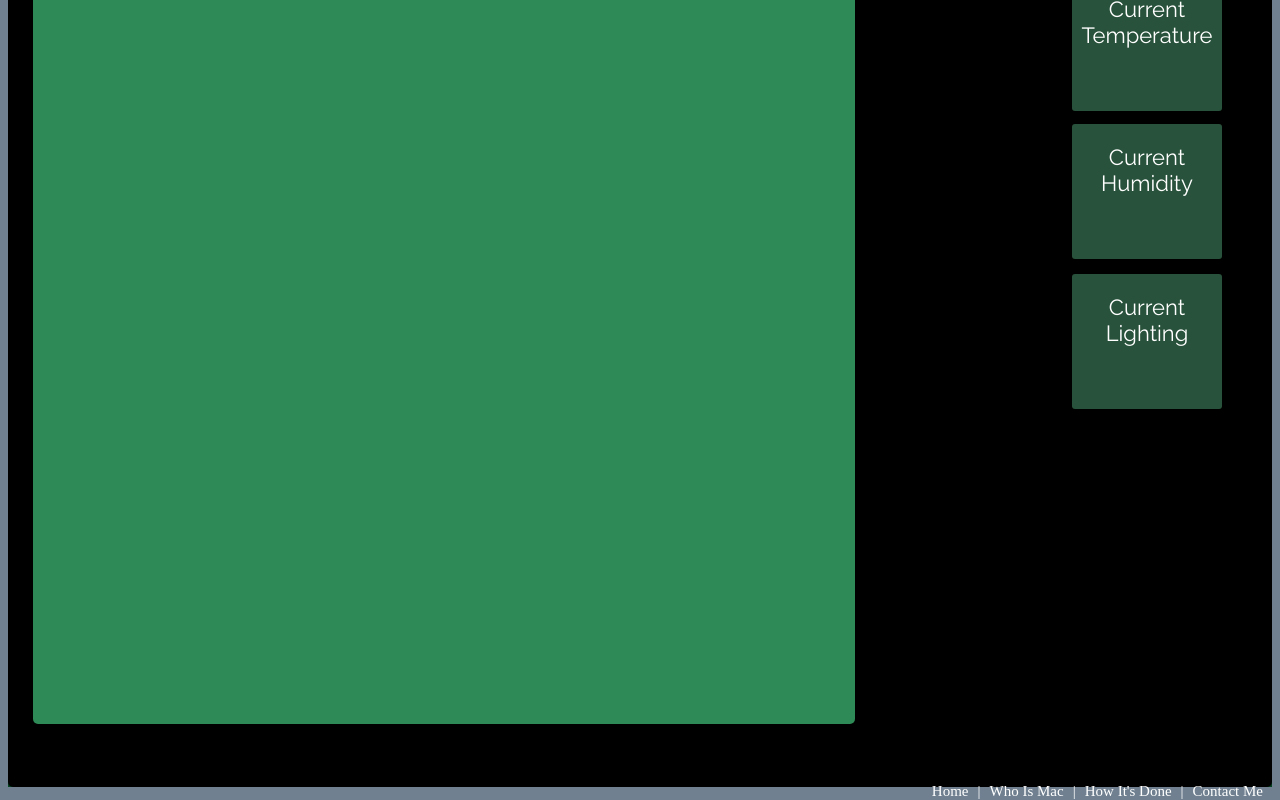
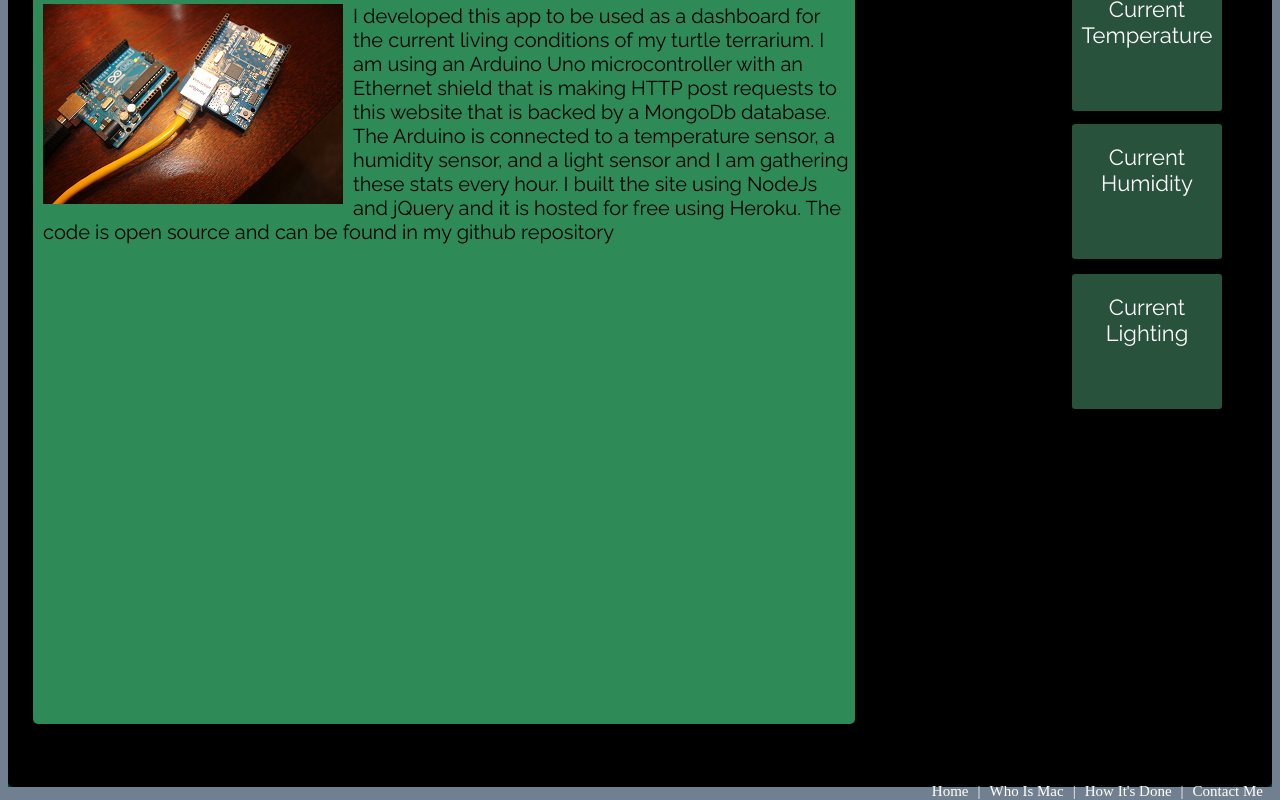
Before and after one commit to teeceli/macmonitor, a website: page client/index.html in a window 1280 px wide. Both pictures are taken after a click on the element "How It's Done". Shown: the part 180-980 px from the top of the page. Drawn offline with nearby package versions, Linux system fonts and the light colour scheme; no server answers.

Commit message:
added How Its Done content

```diff
--- a/client/css/macmonitor.css
+++ b/client/css/macmonitor.css
@@ -55,7 +55,7 @@
 	position: relative;
 }
 
-#mac-photo {
+#content-photo {
 	float: left;
 	padding-right: 10px;
 }
--- a/client/js/mac_mon.js
+++ b/client/js/mac_mon.js
@@ -8,6 +8,10 @@
 
 	$("#who-is-mac").on("click", function () {
 		addWhoIsMac();
+	});
+
+	$("#how-its-done").on("click", function () {
+		addHowItsDone();
 	});
 
 	$("#home").on("click", function () {
@@ -47,24 +51,25 @@
 		var dateLastChecked = "Conditions last checked " + timeAgo;
 		var textNode = document.createTextNode(dateLastChecked);
 		lastChecked.appendChild(textNode);
+	});
 
-	});
+	addWhoIsMac();
 };
 
 function loadGraph() {
 	var mainContentElement = document.getElementById('main-square-text-content');
 	mainContentElement.innerHTML = '';
+	addWhoIsMac();
 }
 
 function addWhoIsMac() {
 
 	var mainContentElement = document.getElementById('main-square-text-content');
 	mainContentElement.innerHTML = '';
-	var span = document.createElement("span");
 
 	var macPhoto = document.createElement("img");
 	macPhoto.src = "../images/mac.png";
-	macPhoto.id = "mac-photo";
+	macPhoto.id = "content-photo";
 	mainContentElement.appendChild(macPhoto);
 
 	var macText = "Mac is a one year old Southeastern Box Turtle that we rescued from a bonfire when she was at most a few weeks old. " +
@@ -73,6 +78,26 @@
 		"living conditions in her terrarium environment. Please read \"How It's Done\" for more info on how this app is set up.";
 
 	var textNode = document.createTextNode(macText);
+	textNode.style = "float: right";
+	mainContentElement.appendChild(textNode);
+}
+
+function addHowItsDone() {
+
+	var mainContentElement = document.getElementById('main-square-text-content');
+	mainContentElement.innerHTML = '';
+
+	var arduinoPhoto = document.createElement("img");
+	arduinoPhoto.src = "../images/arduino.png";
+	arduinoPhoto.id = "content-photo";
+	mainContentElement.appendChild(arduinoPhoto);
+
+	var arduinoText = "I developed this app to be used as a dashboard for the current living conditions of my turtle terrarium. " +
+		"I am using an Arduino Uno microcontroller with an Ethernet shield that is making HTTP post requests to this website that is backed by a MongoDb database. " +
+		"The Arduino is connected to a temperature sensor, a humidity sensor, and a light sensor and I am gathering these stats every hour. " +
+		"I built the site using NodeJs and jQuery and it is hosted for free using Heroku. The code is open source and can be found in my github repository"
+
+	var textNode = document.createTextNode(arduinoText);
 	textNode.style = "float: right";
 	mainContentElement.appendChild(textNode);
 }
```
Also changed, not shown: client/images/arduino.png (added).
